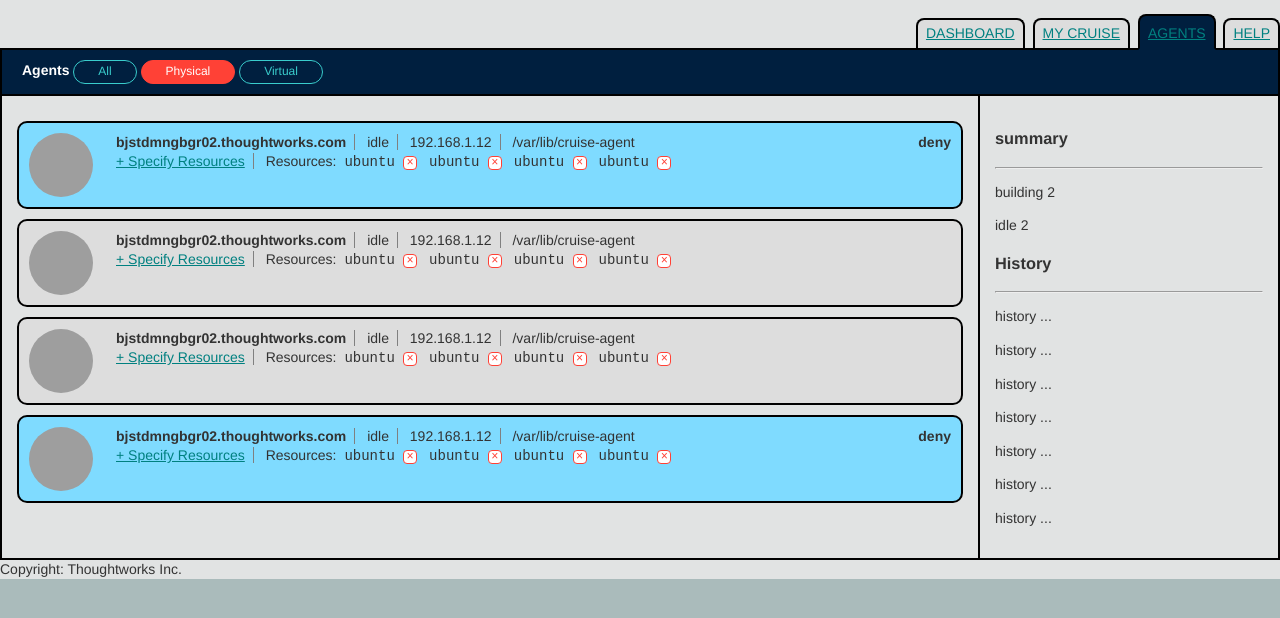
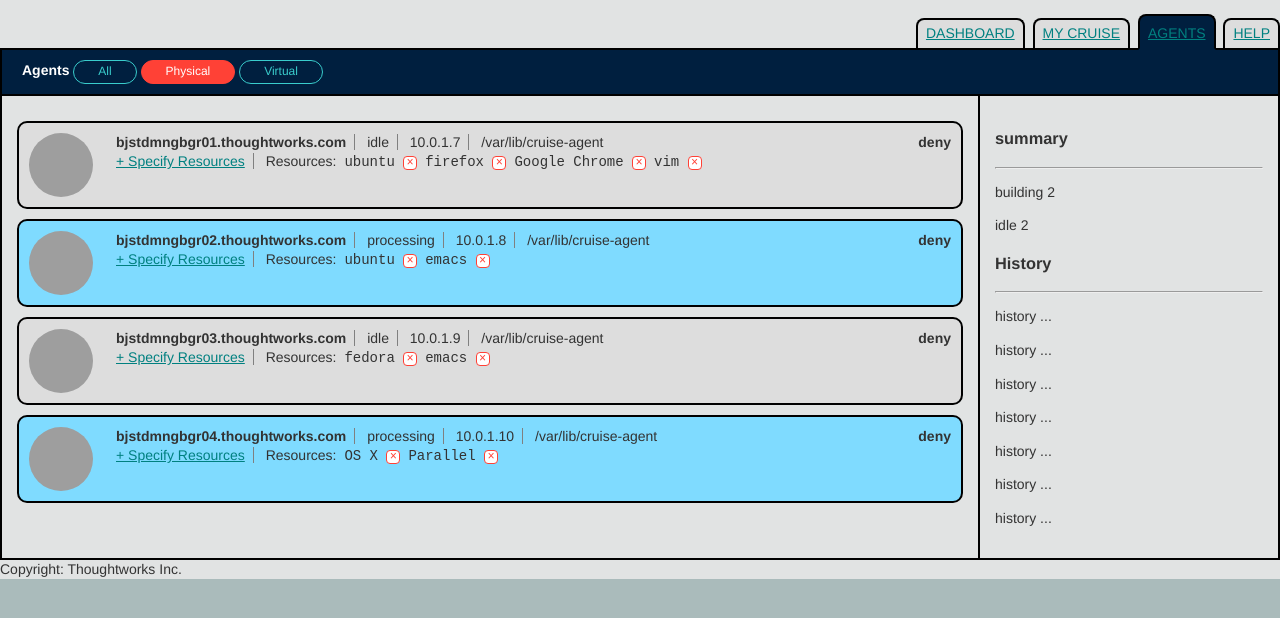
Before and after one commit to zhuangya/misc-some-assignment, a website: page app/index.html in a window 1280 px wide. Shown: the part 50-668 px from the top of the page. Drawn offline with nearby package versions, Linux system fonts and the light colour scheme; grey boxes are pictures that could not be loaded.

Commit message:
add: logics

```diff
--- a/app/css/components/agent-detail.css
+++ b/app/css/components/agent-detail.css
@@ -1,4 +1,5 @@
 .agent-detail {
+  position: relative;
   padding: 10px;
   border: 2px solid black;
   min-height: 64px;
--- /dev/null
+++ b/app/css/components/popup.css
@@ -0,0 +1,46 @@
+.popup {
+  position: absolute;
+  z-index: 9;
+}
+
+/** generated by http://ilikepixels.co.uk/drop/bubbler/ **/
+.bubble
+{
+  position: relative;
+  padding: 20px;
+  background: #FFFFFF;
+  -webkit-border-radius: 19px;
+  -moz-border-radius: 19px;
+  border-radius: 10px;
+  border: #000000 solid 2px;
+}
+
+.bubble:after
+{
+  content: '';
+  position: absolute;
+  border-style: solid;
+  border-width: 0 20px 15px;
+  border-color: #FFFFFF transparent;
+  display: block;
+  width: 0;
+  z-index: 1;
+  margin-left: -20px;
+  top: -15px;
+  left: 20%;
+}
+
+.bubble:before
+{
+  content: '';
+  position: absolute;
+  border-style: solid;
+  border-width: 0 21px 16px;
+  border-color: #000000 transparent;
+  display: block;
+  width: 0;
+  z-index: 0;
+  margin-left: -21px;
+  top: -18px;
+  left: 20%;
+}
--- a/app/index.html
+++ b/app/index.html
@@ -1,10 +1,11 @@
 <!doctype html>
-<html lang="en">
+<html lang="en" ng-app="cruiseApp">
   <head>
     <meta charset="utf-8">
     <link rel="stylesheet" href="bower/normalize-css/normalize.css" />
     <link rel="stylesheet" href="css/main.css" />
     <link rel="stylesheet" href="css/components/panel.css" />
+    <link rel="stylesheet" href="css/components/popup.css" />
     <link rel="stylesheet" href="css/components/agent-detail.css" />
     <title>Cruise - ThoughtWorks</title>
   </head>
@@ -53,128 +54,10 @@
             <p>history ...</p>
             <p>history ...</p>
           </aside>
-          <div class="main">
-            <div class="agent-detail processing">
+          <div class="main" id="event-hunter" ng-controller="MainCtrl">
 
-              <a href="#" class="avatar float-left">
-                <img src="http://filldunphy.com/64/64" alt="avatar"/>
-              </a>
+            <agent-detail ng-repeat="ag in agents" agent="ag"></agent-detail>
 
-              <div class="info float-left">
-                <div>
-                  <strong class="domain">bjstdmngbgr02.thoughtworks.com</strong>
-                  <span class="status">idle</span>
-                  <span class="ip">192.168.1.12</span>
-                  <span class="binary">/var/lib/cruise-agent</span>
-                </div>
-                <div>
-                  <a href="#">+ Specify Resources</a>
-                  <div class="resource-list-wrapper">
-                    <span class="">Resources:</span>
-                    <ol class="clean-list resource-list">
-                      <li class="resource-list-item">ubuntu <button data-resource-id="1" class="resource-op">&times;</button></li>
-                      <li class="resource-list-item">ubuntu <button data-resource-id="2" class="resource-op">&times;</button></li>
-                      <li class="resource-list-item">ubuntu <button data-resource-id="3" class="resource-op">&times;</button></li>
-                      <li class="resource-list-item">ubuntu <button data-resource-id="4" class="resource-op">&times;</button></li>
-                    </ol>
-                  </div>
-                </div>
-              </div>
-              <div class="op float-right">
-                <strong>deny</strong>
-              </div>
-            </div>
-
-            <div class="agent-detail idle">
-
-              <a href="#" class="avatar float-left">
-                <img src="http://filldunphy.com/64/64" alt="avatar"/>
-              </a>
-
-              <div class="info float-left">
-                <div>
-                  <strong class="domain">bjstdmngbgr02.thoughtworks.com</strong>
-                  <span class="status">idle</span>
-                  <span class="ip">192.168.1.12</span>
-                  <span class="binary">/var/lib/cruise-agent</span>
-                </div>
-                <div>
-                  <a href="#">+ Specify Resources</a>
-                  <div class="resource-list-wrapper">
-                    <span class="">Resources:</span>
-                    <ol class="clean-list resource-list">
-                      <li class="resource-list-item">ubuntu <button data-resource-id="1" class="resource-op">&times;</button></li>
-                      <li class="resource-list-item">ubuntu <button data-resource-id="2" class="resource-op">&times;</button></li>
-                      <li class="resource-list-item">ubuntu <button data-resource-id="3" class="resource-op">&times;</button></li>
-                      <li class="resource-list-item">ubuntu <button data-resource-id="4" class="resource-op">&times;</button></li>
-                    </ol>
-                  </div>
-                </div>
-              </div>
-              <div class="op float-right">
-              </div>
-            </div>
-
-            <div class="agent-detail idle">
-
-              <a href="#" class="avatar float-left">
-                <img src="http://filldunphy.com/64/64" alt="avatar"/>
-              </a>
-
-              <div class="info float-left">
-                <div>
-                  <strong class="domain">bjstdmngbgr02.thoughtworks.com</strong>
-                  <span class="status">idle</span>
-                  <span class="ip">192.168.1.12</span>
-                  <span class="binary">/var/lib/cruise-agent</span>
-                </div>
-                <div>
-                  <a href="#">+ Specify Resources</a>
-                  <div class="resource-list-wrapper">
-                    <span class="">Resources:</span>
-                    <ol class="clean-list resource-list">
-                      <li class="resource-list-item">ubuntu <button data-resource-id="1" class="resource-op">&times;</button></li>
-                      <li class="resource-list-item">ubuntu <button data-resource-id="2" class="resource-op">&times;</button></li>
-                      <li class="resource-list-item">ubuntu <button data-resource-id="3" class="resource-op">&times;</button></li>
-                      <li class="resource-list-item">ubuntu <button data-resource-id="4" class="resource-op">&times;</button></li>
-                    </ol>
-                  </div>
-                </div>
-              </div>
-              <div class="op float-right">
-              </div>
-            </div>
-
-            <div class="agent-detail processing">
-
-              <a href="#" class="avatar float-left">
-                <img src="http://filldunphy.com/i/64/64" alt="avatar"/>
-              </a>
-
-              <div class="info float-left">
-                <div>
-                  <strong class="domain">bjstdmngbgr02.thoughtworks.com</strong>
-                  <span class="status">idle</span>
-                  <span class="ip">192.168.1.12</span>
-                  <span class="binary">/var/lib/cruise-agent</span>
-                </div>
-                <div>
-                  <a href="#">+ Specify Resources</a>
-                  <div class="resource-list-wrapper">
-                    <span class="">Resources:</span>
-                    <ol class="clean-list resource-list">
-                      <li class="resource-list-item">ubuntu <button data-resource-id="1" class="resource-op">&times;</button></li>
-                      <li class="resource-list-item">ubuntu <button data-resource-id="2" class="resource-op">&times;</button></li>
-                      <li class="resource-list-item">ubuntu <button data-resource-id="3" class="resource-op">&times;</button></li>
-                      <li class="resource-list-item">ubuntu <button data-resource-id="4" class="resource-op">&times;</button></li>
-                    </ol>
-                  </div>
-                </div>
-              </div>
-              <div class="op float-right">
-                <strong>deny</strong>
-              </div>
-            </div>
           </div>
         </div>
       </div>
@@ -182,5 +65,7 @@
         Copyright: Thoughtworks Inc.
       </footer>
     </div>
+    <script src="bower/angular/angular.js"></script>
+    <script src="js/main.js"></script>
   </body>
 </html>
--- /dev/null
+++ b/app/js/main.js
@@ -0,0 +1,73 @@
+'use strict';
+
+var cruiseApp = angular.module('cruiseApp', []);
+
+cruiseApp.controller('MainCtrl', function ($scope) {
+  //TODO: sync data in localStorage?
+  $scope.agents = [
+  {
+    domain: 'bjstdmngbgr01.thoughtworks.com',
+    ip: '10.0.1.7',
+    status: 'idle',
+    binary: '/var/lib/cruise-agent',
+    avatar: 'http://filldunphy.com/64/64',
+    resources: ['ubuntu', 'firefox', 'Google Chrome', 'vim']
+  },
+  {
+    domain: 'bjstdmngbgr02.thoughtworks.com',
+    ip: '10.0.1.8',
+    status: 'processing',
+    binary: '/var/lib/cruise-agent',
+    avatar: 'http://filldunphy.com/64/64',
+    resources: ['ubuntu', 'emacs']
+  },
+
+  {
+    domain: 'bjstdmngbgr03.thoughtworks.com',
+    ip: '10.0.1.9',
+    status: 'idle',
+    binary: '/var/lib/cruise-agent',
+    avatar: 'http://filldunphy.com/64/64',
+    resources: ['fedora', 'emacs']
+  },
+
+  {
+    domain: 'bjstdmngbgr04.thoughtworks.com',
+    ip: '10.0.1.10',
+    status: 'processing',
+    binary: '/var/lib/cruise-agent',
+    avatar: 'http://filldunphy.com/64/64',
+    resources: ['OS X', 'Parallel']
+  },
+
+  ];
+});
+
+cruiseApp.directive('agentDetail', function () {
+  return {
+    restrict: 'E',
+    scope: { agent: '=' },
+    templateUrl: 'template/agent-detail.html',
+    controller: function ($scope) {
+      $scope.appending = false;
+
+      $scope.showAppendBox = function (event) {
+        $scope.popupPosition = {
+          'left': (+event.target.offsetLeft) + 'px',
+          'top': (+event.target.offsetTop + 36) + 'px',
+        };
+        $scope.appending = true;
+      };
+      $scope.removeResource = function (index) {
+        $scope.agent.resources.splice(index, 1);
+      };
+
+      $scope.appendResources = function (wat) {
+        $scope.agent.resources = $scope.agent.resources.concat(wat.split(','));
+
+        $scope.resources = '';
+        $scope.appending = false;
+      };
+    },
+  };
+});
--- /dev/null
+++ b/app/template/agent-detail.html
@@ -0,0 +1,34 @@
+<div class="agent-detail" ng-class="agent.status">
+  <a href="#" class="avatar float-left">
+    <img ng-src="{{agent.avatar}}" alt="avatar"/>
+  </a>
+
+  <div class="info float-left">
+    <div>
+      <strong class="domain">{{agent.domain}}</strong>
+      <span class="status">{{agent.status}}</span>
+      <span class="ip">{{agent.ip}}</span>
+      <span class="binary">{{agent.binary}}</span>
+    </div>
+    <div>
+      <a class="specify-resources" href="#" ng-click="showAppendBox($event)">+ Specify Resources</a>
+      <div class="resource-list-wrapper">
+        <span class="">Resources:</span>
+        <ol class="clean-list resource-list">
+          <li ng-repeat="r in agent.resources track by $index" class="resource-list-item">{{r}} <button class="resource-op" ng-click="removeResource($index)">&times;</button></li>
+        </ol>
+      </div>
+    </div>
+  </div>
+  <div class="op float-right">
+    <strong>deny</strong>
+  </div>
+  <div class="popup" ng-show="appending" ng-style="popupPosition">
+    <div class="bubble">
+      <p class="note">(separate multiple resources name with commas)</p>
+      <input ng-model="resources" type="text">
+      <button class="btn-append" ng-click="appendResources(resources)">append</button>
+      <button class="btn-close" ng-click="appending=false">close</button>
+    </div>
+  </div>
+</div>
--- a/bower.json
+++ b/bower.json
@@ -16,6 +16,7 @@
     "tests"
   ],
   "dependencies": {
-    "normalize-css": "normalize.css#^4.0.0"
+    "normalize-css": "normalize.css#^4.0.0",
+    "angular": "^1.5.3"
   }
 }
```
